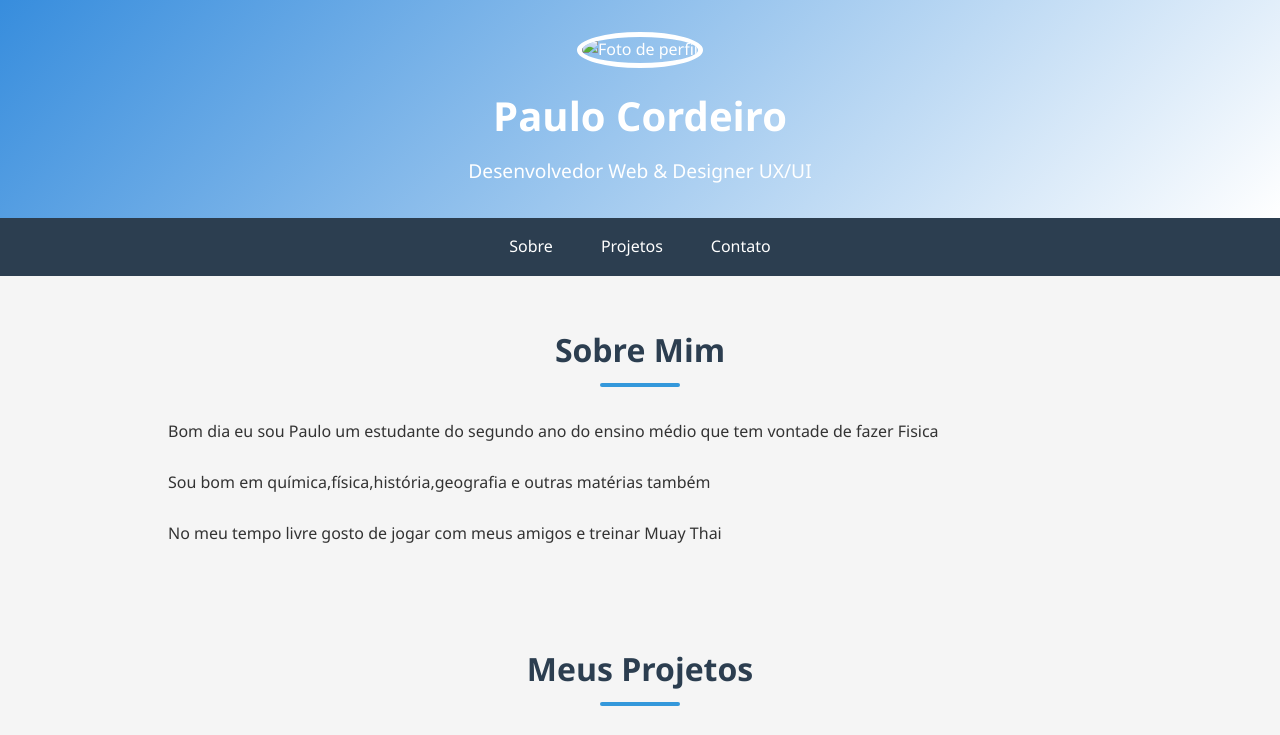
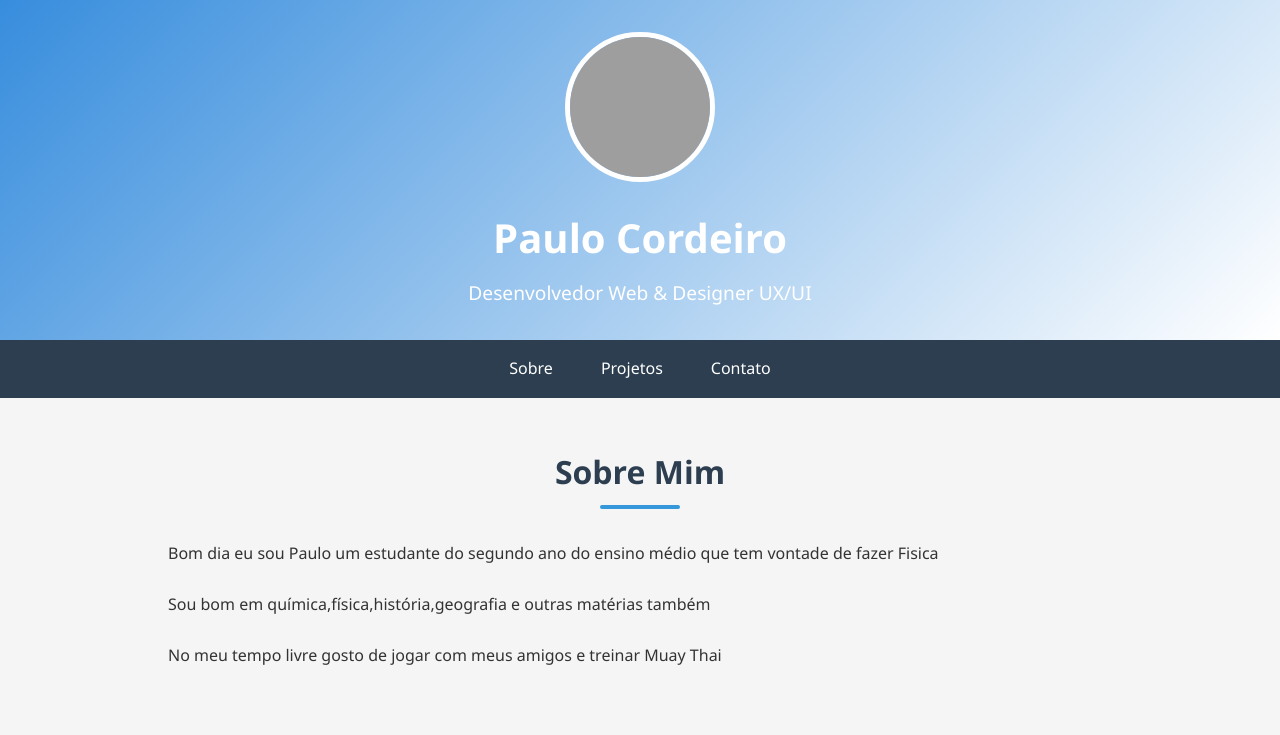
Before and after one commit to PauloCordeiro21/Novo-Portefoleo, a plain HTML site: page index.html in a window 1280 px wide. Shown: the top 735 px of the page. Drawn offline with Linux system fonts and the light colour scheme; the site is published under a folder, as on GitHub Pages, so addresses that start at the root find nothing.

Commit message:
Update index.html

```diff
--- a/index.html
+++ b/index.html
@@ -11,7 +11,7 @@
 <body>
     <header>
         <div class="header-content">
-            <img src="/img/pexels-brett-sayles-1040414.jpg" alt="Foto de perfil" class="profile-img">
+            <img src="img/pexels-brett-sayles-1040414.jpg" alt="Foto de perfil" class="profile-img">
             <h1>Paulo Cordeiro</h1>
             <p>Desenvolvedor Web & Designer UX/UI</p>
         </div>
```
